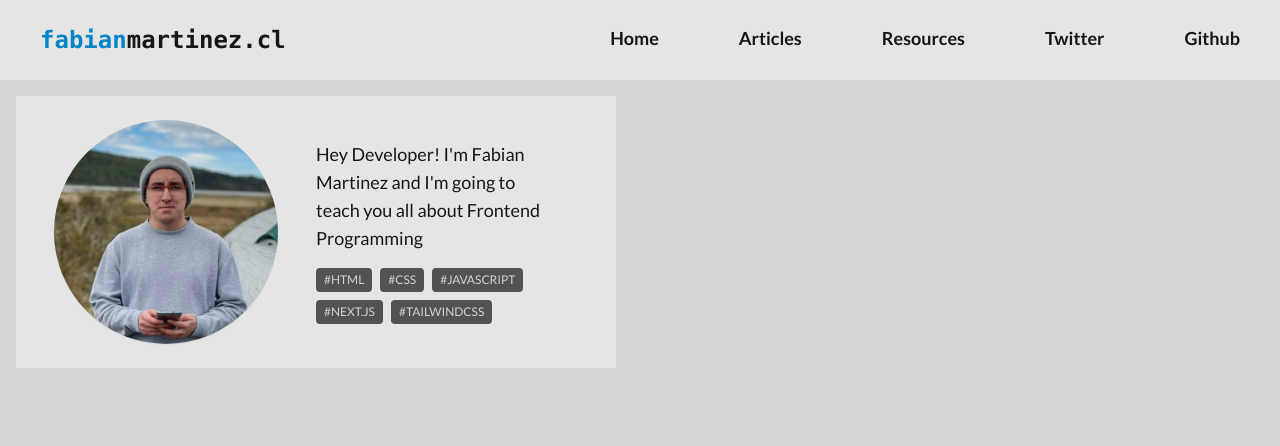
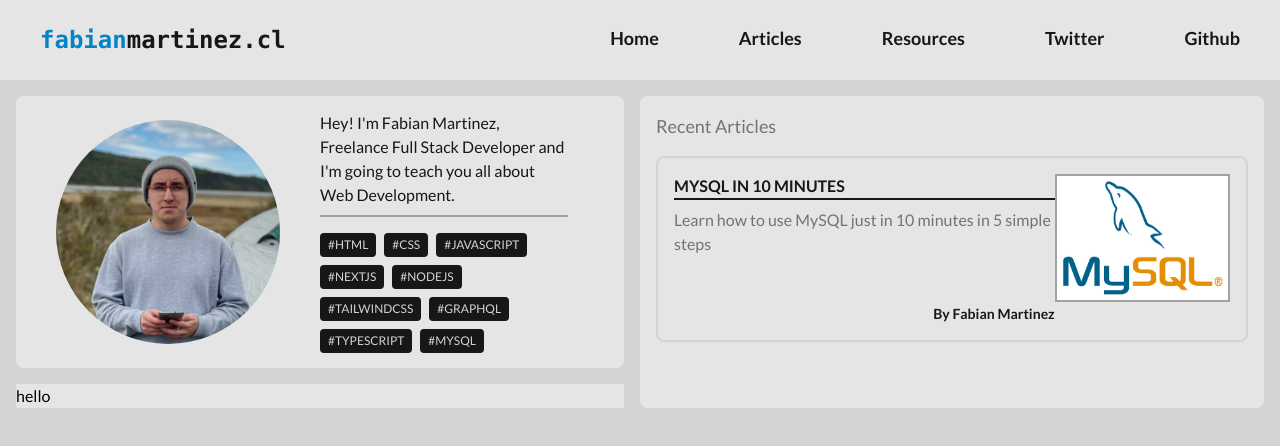
Before and after one commit to fabianmartinezcaro/blog, a website: page public/index.html in a window 1280 px wide. Drawn offline with Linux system fonts and the light colour scheme.

Commit message:
blog for vercel deploy

```diff
--- a/css/main.css
+++ b/css/main.css
@@ -35,20 +35,35 @@
         uppercase
         rounded
         text-neutral-300
-        bg-neutral-600
+        bg-neutral-900
         w-auto
         flex
         justify-center
         content-center
         mr-2
         mt-2
-        hover:bg-neutral-500
+        hover:bg-sky-800
+        hover:duration-200
+        hover:cursor-pointer
 
     }
 
-    .content-container{
+    .article-component{
 
         @apply
+        text-neutral-900 border-2
+        border-neutral-300
+        w-auto
+        h-auto
+        my-4
+        mx-4
+        py-4
+        px-4
+        rounded-lg
+        hover:bg-neutral-400
+        hover:text-neutral-900
+        hover:border-sky-600
+        hover:duration-500;
 
 
     }
--- a/public/index.html
+++ b/public/index.html
@@ -10,7 +10,7 @@
 
 
 </head>
-<body class="bg-neutral-300 font-lato grid grid-cols-2 gap-4">
+<body class="bg-neutral-300 font-lato grid grid-cols-2 gap-y-4">
 
     <!--NAVBAR-->
     <div class="bg-neutral-200 flex flex-row items-stretch justify-between col-span-2">
@@ -31,22 +31,27 @@
 
     </div>
 
-    <div class="mx-4">
-        <div class="bg-neutral-200 grid grid-cols-2 justify-center content-center items-center">
+    <div class="mx-4 grid grid-cols-1 gap-y-4">
+        <!--BIO-->
+        <div class="bg-neutral-200 grid grid-cols-2 justify-center content-center items-center rounded-lg w-fit h-max">
 
             <div class="mx-auto py-6">
-                <img class="w-56 h-56 rounded-full shadow-sm" src="/resources/Foto de Fabián.jpeg" alt="">
+                <img class="w-56 h-56 rounded-full" src="/resources/Foto de Fabián.jpeg" alt="">
             </div>
 
             <div class="mr-14">
-            <p class="text-lg text-neutral-900">Hey Developer! I'm Fabian Martinez and I'm going to teach you all about Frontend Programming</p>
+            <p class="text-md text-neutral-900 pb-2">Hey! I'm Fabian Martinez, Freelance Full Stack Developer and I'm going to teach you all about Web Development.</p>
 
-            <div class="flex flex-row pt-2 flex-wrap">
+                <div class="flex flex-row pt-2 flex-wrap border-t-2 border-t-neutral-400">
                     <span class="label">#HTML</span>
                     <span class="label">#CSS</span>
                     <span class="label">#JAVASCRIPT</span>
-                <span class="label">#NEXT.JS</span>
+                    <span class="label">#NEXTJS</span>
+                    <span class="label">#NODEJS</span>
                     <span class="label">#TAILWINDCSS</span>
+                    <span class="label">#GRAPHQL</span>
+                    <span class="label">#TYPESCRIPT</span>
+                    <span class="label">#MYSQL</span>
                 </div>
             </div>
 
@@ -54,10 +59,36 @@
 
         <div class="bg-neutral-200">
 
+            hello
 
         </div>
     </div>
 
+    <div class="bg-neutral-200 mr-4 h-auto rounded-lg">
+
+        <div class="mt-4">
+            <span class="text-neutral-500 font-medium text-lg mx-4">Recent Articles</span>
+        </div>
+
+        <!--ARTICLE-->
+        <div class="flex flex-row justify-between article-component article-title article-description">
+
+            <!--ARTICLE - TITLE & DESCRIPTION-->
+            <div class="">
+                <h1 class="font-bold border-b-2 border-neutral-900">MYSQL IN 10 MINUTES</h1>
+                <p class="pt-2 text-neutral-500">Learn how to use MySQL just in 10 minutes in 5 simple steps</p>
+                <span class="flex justify-end content-end items-baseline text-sm font-bold pt-12">By Fabian Martinez</span>
+            </div>
+
+            <!--ARTICLE - IMAGES-->
+            <div class="flex items-end w-48 h-32 bg-neutral-500">
+                <img class="w-48 h-32 border-2 border-neutral-400 hover:bg-neutral-700/50" src="/resources/mysql.jpeg" alt="">
+            </div>
+
+        </div>
+
+
+    </div>
 
 
 </body>
```
Also changed, not shown: public/css/style.css, resources/mysql.jpeg (added), resources/tailwindnext.avif (added). Lines whose indentation alone changed are shown as unchanged.
